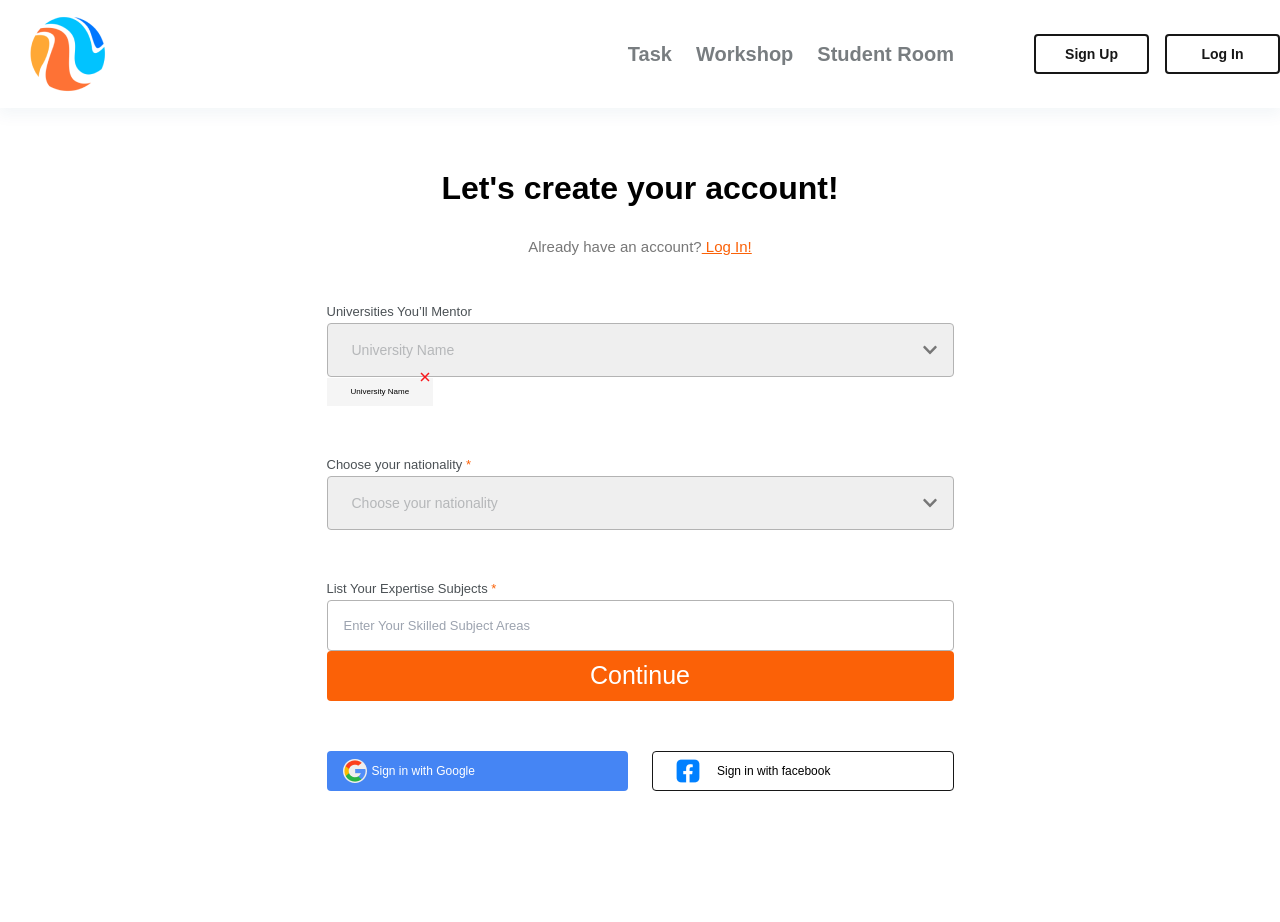
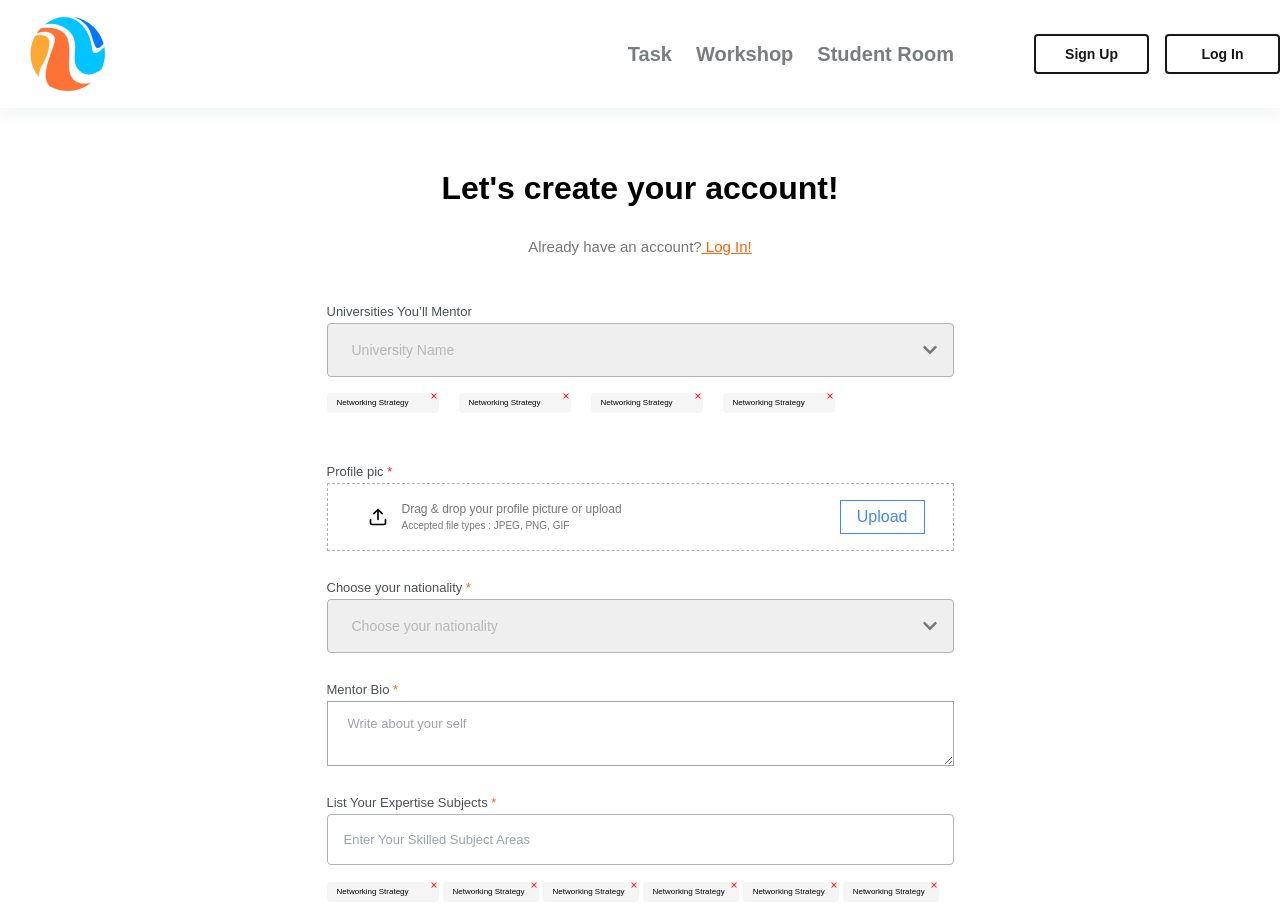
Before and after one commit to iripon07/pro_study_mate, a Next.js app: page /nextpart in a window 1280 px wide. Shown: the top 922 px of the page. Built offline with nearby package versions, Linux system fonts and the light colour scheme; a web font is replaced by a local one.

Commit message:
next part design completed

```diff
--- a/src/app/nextpart/page.tsx
+++ b/src/app/nextpart/page.tsx
@@ -1,19 +1,21 @@
 "use client";
 
-import downArrow from "@/assets/Chevron down.png";
 import facebook from "@/assets/facebook.png";
 import googleIcon from "@/assets/google.png";
 import Image from "next/image";
 import Link from "next/link";
 import { FaChevronDown } from "react-icons/fa";
 import { IoCloseSharp } from "react-icons/io5";
-
+import { LuUpload } from "react-icons/lu";
 
 const NextPart = () => {
+
   return (
     <div>
       <div className="container mx-auto">
-        <div className="mx-auto my-14 w-[627px]">
+
+        <div className="mx-auto my-14 max-w-[627px]">
+
           <div className="mb-10 text-center">
             <p className="mb-6 text-[32px] font-semibold text-black">
               Let's create your account!
@@ -27,6 +29,8 @@ const NextPart = () => {
           </div>
 
           <form>
+
+
             <div className="mb-[46px] w-full">
               <label className="mb-2 text-[13px] font-medium text-[#4B5155]">
                 Universities You’ll Mentor
@@ -49,15 +53,61 @@ const NextPart = () => {
                 </div>
               </div>
 
-              <div className="relative inline-block">
-                <button className="bg-[#F5F5F5] px-6 py-2 text-black text-[8px]">
-                  University Name
-                </button>
-                <IoCloseSharp className="absolute right-0 top-0 -translate-y-1/2 transform text-red" />
+              <div className="mt-4 flex gap-5">
+                <div className="relative">
+                  <button className="block rounded-sm bg-[#F5F5F5] py-1 pl-[10px] pr-[30px] text-[8px] font-light text-black">
+                    Networking Strategy
+                  </button>
+                  <IoCloseSharp className="absolute right-0 top-[15%] h-[10px] w-[10px] -translate-y-1/2 transform text-red" />
+                </div>
+                <div className="relative">
+                  <button className="block rounded-sm bg-[#F5F5F5] py-1 pl-[10px] pr-[30px] text-[8px] font-light text-black">
+                    Networking Strategy
+                  </button>
+                  <IoCloseSharp className="absolute right-0 top-[15%] h-[10px] w-[10px] -translate-y-1/2 transform text-red" />
+                </div>
+                <div className="relative">
+                  <button className="block rounded-sm bg-[#F5F5F5] py-1 pl-[10px] pr-[30px] text-[8px] font-light text-black">
+                    Networking Strategy
+                  </button>
+                  <IoCloseSharp className="absolute right-0 top-[15%] h-[10px] w-[10px] -translate-y-1/2 transform text-red" />
+                </div>
+                <div className="relative">
+                  <button className="block rounded-sm bg-[#F5F5F5] py-1 pl-[10px] pr-[30px] text-[8px] font-light text-black">
+                    Networking Strategy
+                  </button>
+                  <IoCloseSharp className="absolute right-0 top-[15%] h-[10px] w-[10px] -translate-y-1/2 transform text-red" />
+                </div>
               </div>
             </div>
 
-            <div className="mb-[46px] w-full">
+            <div className="mb-6 w-full">
+              <label className="mb-3 text-[13px] font-medium text-grey">
+                Profile pic <span className="text-red">*</span>
+              </label>
+
+              <div className="relative w-full border-[1px] border-dashed border-[#B3B3B3] py-4 pl-10 pr-7">
+                <div className="flex items-center justify-between">
+                  <div className="flex items-center gap-[14px]">
+                    <LuUpload className="h-5 w-5 text-black" />
+                    <div className="text-[#777777]">
+                      <p className="mb-[1px] text-xs font-medium">
+                        Drag & drop your profile picture or upload
+                      </p>
+                      <p className="text-2xs font-light">
+                        Accepted file types : JPEG, PNG, GIF
+                      </p>
+                    </div>
+                  </div>
+
+                  <button className="border-[1px] border-[#4585F4] px-4 py-1 text-[#4585F4] duration-300 hover:opacity-80">
+                    Upload
+                  </button>
+                </div>
+              </div>
+            </div>
+
+            <div className="mb-6 w-full">
               <label className="mb-2 text-[13px] font-medium text-grey">
                 Choose your nationality
                 <span className="text-[#FB6107]"> *</span>
@@ -81,16 +131,67 @@ const NextPart = () => {
               </div>
             </div>
 
-            <div className="w-full">
-              <label className="mb-[14px] text-[13px] font-medium text-grey">
+            <div className="mb-6 w-full">
+              <label className="mb-2 text-[13px] font-medium text-grey">
+                Mentor Bio<span className="text-[#FB6107]"> *</span>
+              </label>
+              <textarea
+                className="block w-full border-[0.5px] border-[#4B515580] px-5 py-3 text-[13px] font-medium text-[#B3B3B3] outline-gray-400"
+                name=""
+                id=""
+                placeholder="Write about your self"
+              ></textarea>
+            </div>
+
+            <div className="mb-12 w-full">
+              <label className="mb-2 text-[13px] font-medium text-grey">
                 List Your Expertise Subjects
                 <span className="text-[#FB6107]"> *</span>
               </label>
               <input
                 type="text"
                 placeholder="Enter Your Skilled Subject Areas "
-                className="w-full rounded border-[1px] border-[#B3B3B3] px-[16px] py-[15px] text-[13px] font-light text-silver outline-none"
+                className="w-full rounded border-[1px] border-[#B3B3B3] px-[16px] py-[15px] text-[13px] font-medium text-silver outline-gray-400"
               />
+
+              <div className="mt-[17px] flex gap-1">
+                <div className="relative">
+                  <button className="block rounded-sm bg-[#F5F5F5] py-1 pl-[10px] pr-[30px] text-[8px] font-light text-black">
+                    Networking Strategy
+                  </button>
+                  <IoCloseSharp className="absolute right-0 top-[15%] h-[10px] w-[10px] -translate-y-1/2 transform text-red" />
+                </div>
+                <div className="relative">
+                  <button className="block rounded-sm bg-[#F5F5F5] py-1 pl-[10px] pr-[14px] text-[8px] font-light text-black">
+                    Networking Strategy
+                  </button>
+                  <IoCloseSharp className="absolute right-0 top-[15%] h-[10px] w-[10px] -translate-y-1/2 transform text-red" />
+                </div>
+                <div className="relative">
+                  <button className="block rounded-sm bg-[#F5F5F5] py-1 pl-[10px] pr-[14px] text-[8px] font-light text-black">
+                    Networking Strategy
+                  </button>
+                  <IoCloseSharp className="absolute right-0 top-[15%] h-[10px] w-[10px] -translate-y-1/2 transform text-red" />
+                </div>
+                <div className="relative">
+                  <button className="block rounded-sm bg-[#F5F5F5] py-1 pl-[10px] pr-[14px] text-[8px] font-light text-black">
+                    Networking Strategy
+                  </button>
+                  <IoCloseSharp className="absolute right-0 top-[15%] h-[10px] w-[10px] -translate-y-1/2 transform text-red" />
+                </div>
+                <div className="relative">
+                  <button className="block rounded-sm bg-[#F5F5F5] py-1 pl-[10px] pr-[14px] text-[8px] font-light text-black">
+                    Networking Strategy
+                  </button>
+                  <IoCloseSharp className="absolute right-0 top-[15%] h-[10px] w-[10px] -translate-y-1/2 transform text-red" />
+                </div>
+                <div className="relative">
+                  <button className="block rounded-sm bg-[#F5F5F5] py-1 pl-[10px] pr-[14px] text-[8px] font-light text-black">
+                    Networking Strategy
+                  </button>
+                  <IoCloseSharp className="absolute right-0 top-[15%] h-[10px] w-[10px] -translate-y-1/2 transform text-red hover:opacity-80" />
+                </div>
+              </div>
             </div>
 
             <input
@@ -120,6 +221,7 @@ const NextPart = () => {
               <h6 className="py-[10px]">Sign in with facebook</h6>
             </div>
           </div>
+
         </div>
       </div>
     </div>
```
